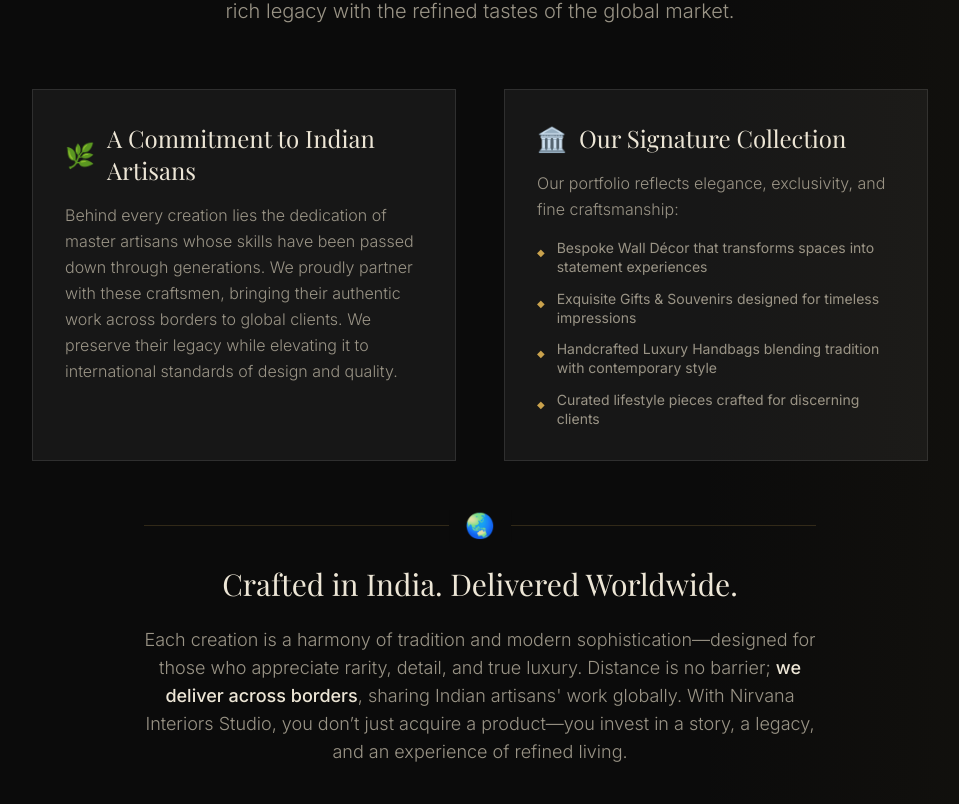
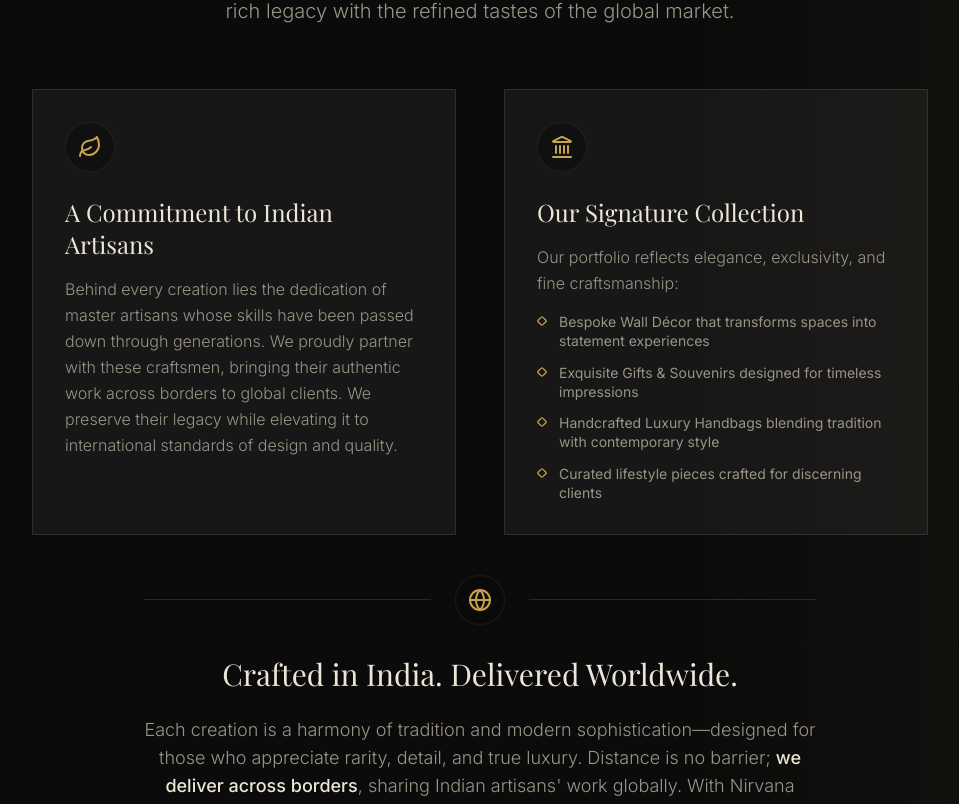
Before and after one commit to WarninGod/Nirvana, a React (Vite) app: page / in a window 1280 px wide. Shown: the part 2151-2955 px from the top of the page, without its empty margins (160-1119 px from the left). Built offline with nearby package versions, Linux system fonts and the light colour scheme; a web font is replaced by a local one.

Commit message:
style: Update Craftsmanship emojis to lucide-react outline icons matching theme

```diff
--- a/components/Craftsmanship.tsx
+++ b/components/Craftsmanship.tsx
@@ -1,5 +1,6 @@
 import React from 'react';
 import { motion } from 'framer-motion';
+import { Leaf, Landmark, Globe, Sparkles, Diamond } from 'lucide-react';
 
 const Craftsmanship: React.FC = () => {
   const containerVariants = {
@@ -34,7 +35,8 @@
           <motion.div variants={itemVariants} className="mb-16">
             <span className="text-nirvana-gold uppercase tracking-widest text-[10px] sm:text-xs mb-4 block flex items-center justify-center gap-2">
               <span className="w-8 h-[1px] bg-nirvana-gold/50"></span>
-              ✨ The Art of Timeless Craftsmanship
+              <Sparkles className="w-4 h-4 shrink-0" />
+              The Art of Timeless Craftsmanship
               <span className="w-8 h-[1px] bg-nirvana-gold/50"></span>
             </span>
             <p className="text-nirvana-muted text-lg md:text-xl font-light leading-relaxed">
@@ -45,9 +47,12 @@
 
           <div className="grid grid-cols-1 md:grid-cols-2 gap-12 text-left mb-16">
             {/* Commitment Section */}
-            <motion.div variants={itemVariants} className="p-8 border border-white/10 bg-white/5 hover:bg-white/10 transition-colors">
-              <h3 className="font-serif text-2xl text-nirvana-light mb-4 flex items-center gap-3">
-                <span className="text-nirvana-gold">🌿</span> A Commitment to Indian Artisans
+            <motion.div variants={itemVariants} className="p-8 border border-white/10 bg-white/5 hover:bg-white/10 transition-colors group">
+              <div className="mb-6 text-nirvana-gold p-3 bg-nirvana-bg/50 w-fit rounded-full border border-nirvana-gold/10 group-hover:border-nirvana-gold/20 transition-colors duration-300">
+                <Leaf className="w-6 h-6" />
+              </div>
+              <h3 className="font-serif text-2xl text-nirvana-light mb-4">
+                A Commitment to Indian Artisans
               </h3>
               <p className="text-nirvana-muted font-light leading-relaxed">
                 Behind every creation lies the dedication of master artisans whose skills have been passed down through generations. We proudly partner with these craftsmen, bringing their authentic work across borders to global clients. We preserve their legacy while elevating it to international standards of design and quality.
@@ -55,9 +60,12 @@
             </motion.div>
 
             {/* Signature Collection Section */}
-            <motion.div variants={itemVariants} className="p-8 border border-white/10 bg-white/5 hover:bg-white/10 transition-colors">
-              <h3 className="font-serif text-2xl text-nirvana-light mb-4 flex items-center gap-3">
-                <span className="text-nirvana-gold">🏛️</span> Our Signature Collection
+            <motion.div variants={itemVariants} className="p-8 border border-white/10 bg-white/5 hover:bg-white/10 transition-colors group">
+              <div className="mb-6 text-nirvana-gold p-3 bg-nirvana-bg/50 w-fit rounded-full border border-nirvana-gold/10 group-hover:border-nirvana-gold/20 transition-colors duration-300">
+                <Landmark className="w-6 h-6" />
+              </div>
+              <h3 className="font-serif text-2xl text-nirvana-light mb-4">
+                Our Signature Collection
               </h3>
               <p className="text-nirvana-muted font-light leading-relaxed mb-4">
                 Our portfolio reflects elegance, exclusivity, and fine craftsmanship:
@@ -70,7 +78,7 @@
                   "Curated lifestyle pieces crafted for discerning clients"
                 ].map((item, idx) => (
                   <li key={idx} className="text-sm text-nirvana-muted flex items-start gap-3">
-                    <span className="text-nirvana-gold text-[10px] mt-1">◆</span>
+                    <Diamond className="text-nirvana-gold w-2.5 h-2.5 mt-1 shrink-0" strokeWidth={3} />
                     <span className="leading-snug">{item}</span>
                   </li>
                 ))}
@@ -79,9 +87,13 @@
           </div>
 
           {/* Worldwide Delivery Section */}
-          <motion.div variants={itemVariants} className="max-w-2xl mx-auto border-t border-b border-nirvana-gold/20 py-10 relative">
-            <div className="absolute left-1/2 top-0 -translate-x-1/2 -translate-y-1/2 bg-nirvana-bg px-4 text-2xl">🌏</div>
-            <h3 className="font-serif text-3xl text-nirvana-light mb-6 text-center">Crafted in India. Delivered Worldwide.</h3>
+          <motion.div variants={itemVariants} className="max-w-2xl mx-auto border-t border-b border-nirvana-gold/20 py-12 relative mt-4 group">
+            <div className="absolute left-1/2 top-0 -translate-x-1/2 -translate-y-1/2 bg-nirvana-bg px-6">
+              <div className="text-nirvana-gold p-3 bg-nirvana-bg/50 w-fit rounded-full border border-nirvana-gold/10 group-hover:border-nirvana-gold/20 transition-colors duration-300">
+                <Globe className="w-6 h-6" />
+              </div>
+            </div>
+            <h3 className="font-serif text-3xl text-nirvana-light mb-6 text-center mt-2">Crafted in India. Delivered Worldwide.</h3>
             <p className="text-nirvana-muted text-base md:text-lg font-light leading-relaxed text-center">
               Each creation is a harmony of tradition and modern sophistication—designed for those who appreciate rarity, detail, and true luxury. Distance is no barrier; <span className="text-nirvana-light font-medium">we deliver across borders</span>, sharing Indian artisans' work globally. With Nirvana Interiors Studio, you don’t just acquire a product—you invest in a story, a legacy, and an experience of refined living.
             </p>
```
